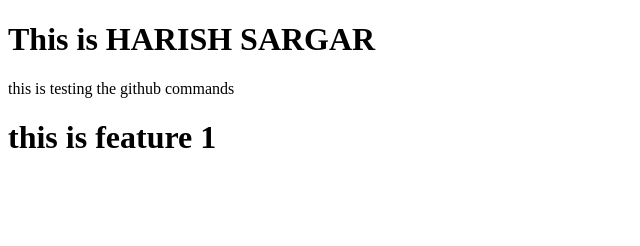
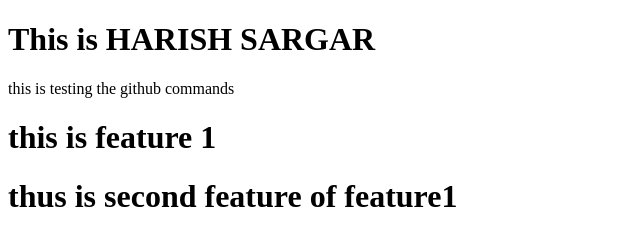
Before and after one commit to Harishsargar/prac, a plain HTML site: page index.html in a window 1280 px wide. Shown: the whole page, without its empty margins (0-640 px from the left). Drawn offline with Linux system fonts and the light colour scheme.

Commit message:
second commit in feature1

```diff
--- a/index.html
+++ b/index.html
@@ -9,5 +9,6 @@
     <h1>This is HARISH SARGAR</h1>
     <p>this is testing the github commands</p>
     <h1>this is feature 1</h1>
+    <h1>thus is second feature of feature1</h1>
 </body>
 </html>
```
